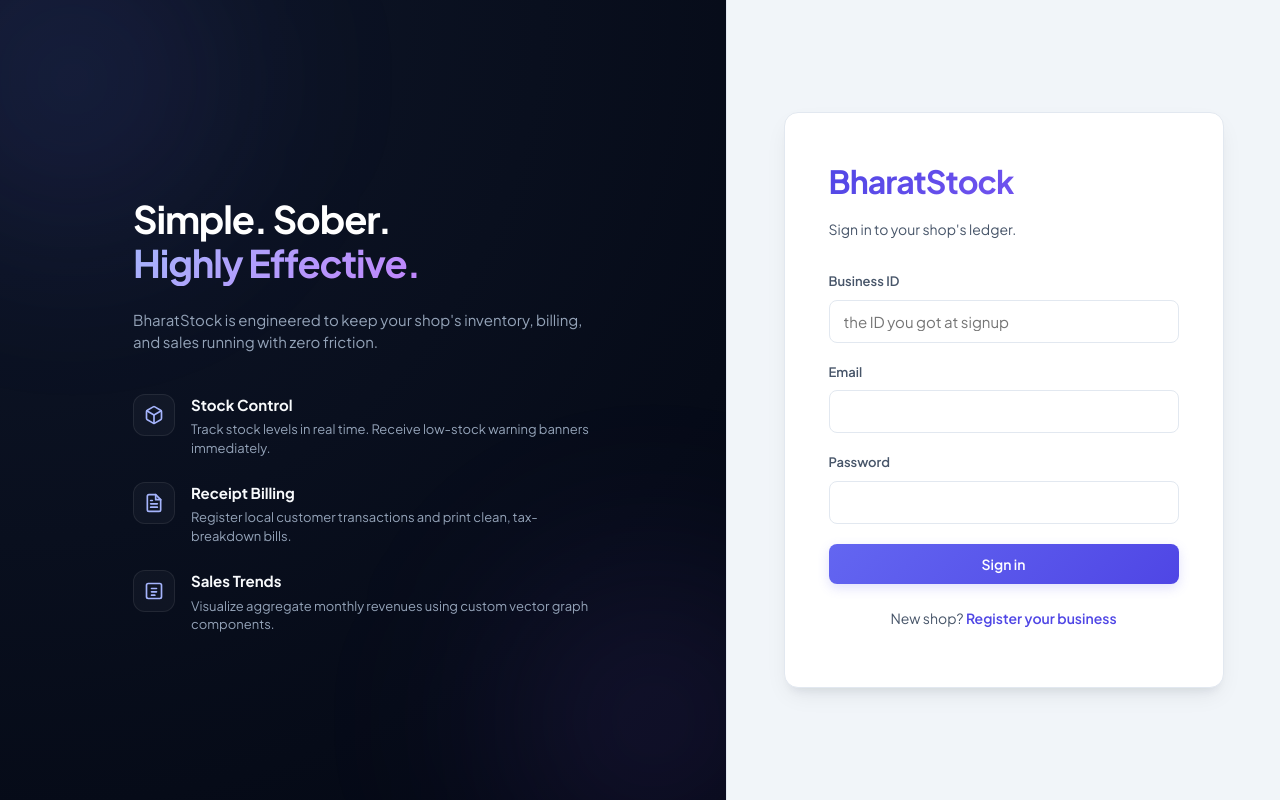
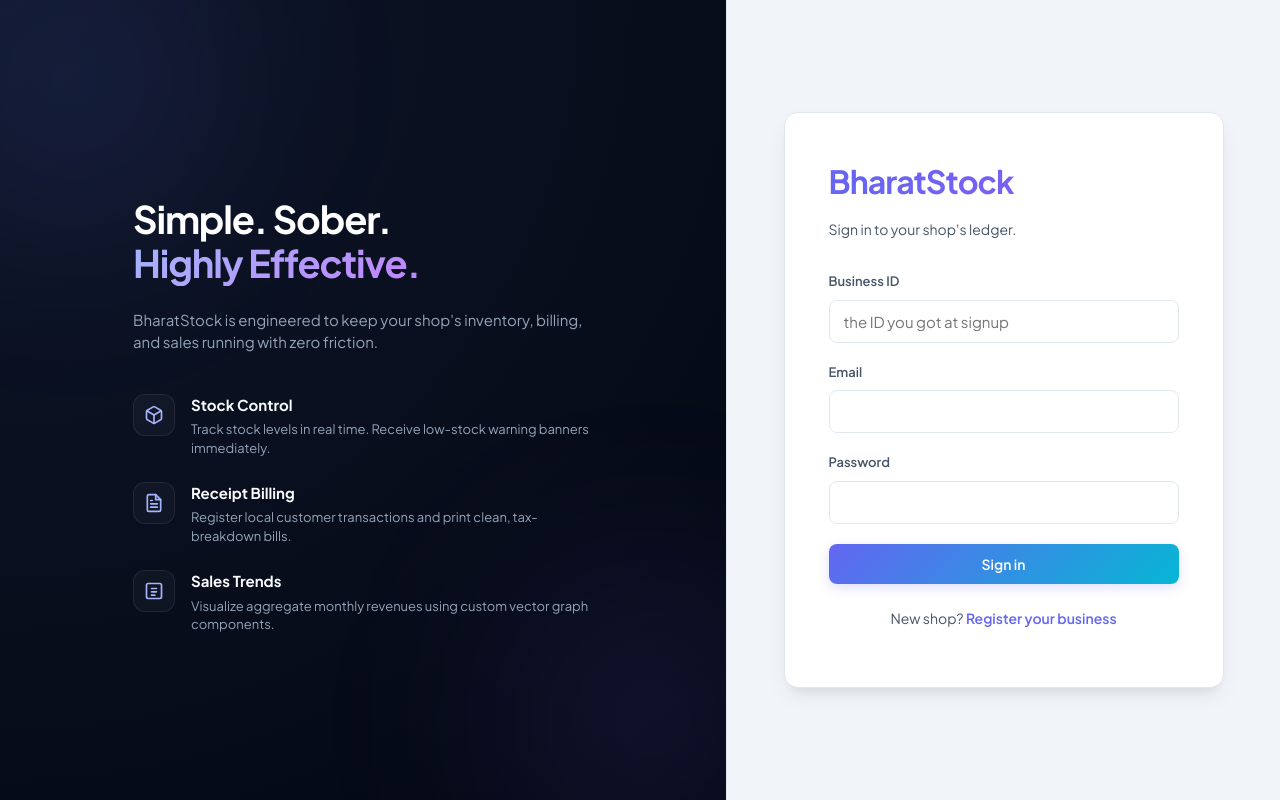
Before and after one commit to Ujjaval69/BharatStock, a React (Vite) app in the folder frontend/: page /login in a window 1280 px wide. Built offline with nearby package versions, Linux system fonts and the light colour scheme; no server answers.

Commit message:
design: implement premium electric indigo & neon cyan accent palette

```diff
--- a/frontend/src/index.css
+++ b/frontend/src/index.css
@@ -15,10 +15,10 @@
   --text-primary: #0f172a;
   --text-secondary: #475569;
   --text-muted: #94a3b8;
-  --accent: #4f46e5;
-  --accent-hover: #4338ca;
-  --accent-light: rgba(79, 70, 229, 0.08);
-  --accent-gradient: linear-gradient(135deg, #6366f1 0%, #4f46e5 100%);
+  --accent: #6366f1;
+  --accent-hover: #4f46e5;
+  --accent-light: rgba(99, 102, 241, 0.08);
+  --accent-gradient: linear-gradient(135deg, #6366f1 0%, #06b6d4 100%);
   --success: #059669;
   --success-bg: #ecfdf5;
   --warning: #d97706;
@@ -41,10 +41,10 @@
   --text-primary: #f8fafc;
   --text-secondary: #94a3b8;
   --text-muted: #64748b;
-  --accent: #6366f1;
-  --accent-hover: #818cf8;
-  --accent-light: rgba(99, 102, 241, 0.15);
-  --accent-gradient: linear-gradient(135deg, #818cf8 0%, #6366f1 100%);
+  --accent: #818cf8;
+  --accent-hover: #a5b4fc;
+  --accent-light: rgba(129, 140, 248, 0.15);
+  --accent-gradient: linear-gradient(135deg, #818cf8 0%, #22d3ee 100%);
   --success: #10b981;
   --success-bg: rgba(16, 185, 129, 0.1);
   --warning: #f59e0b;
```
